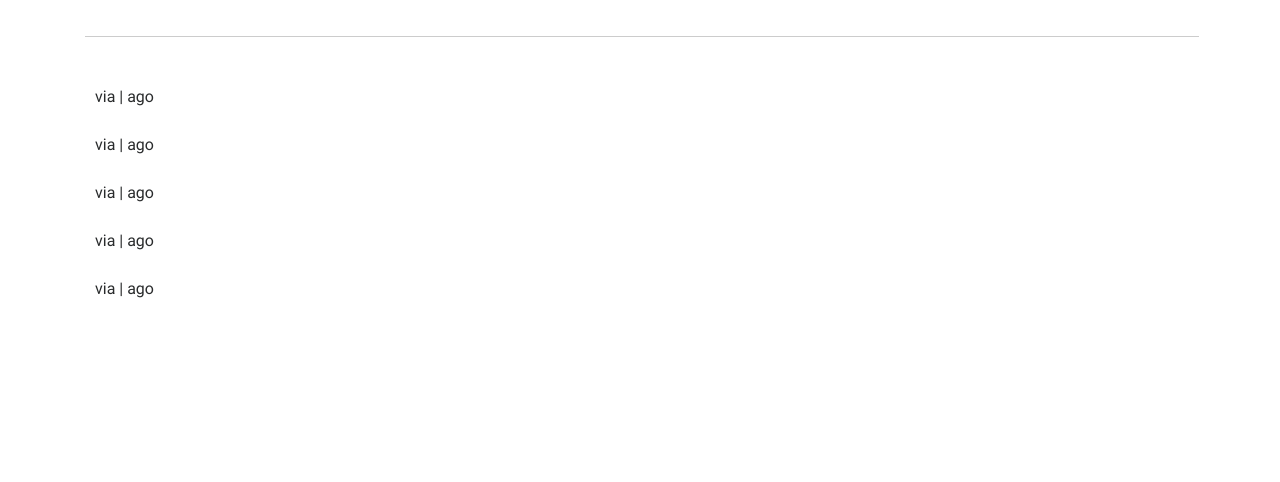
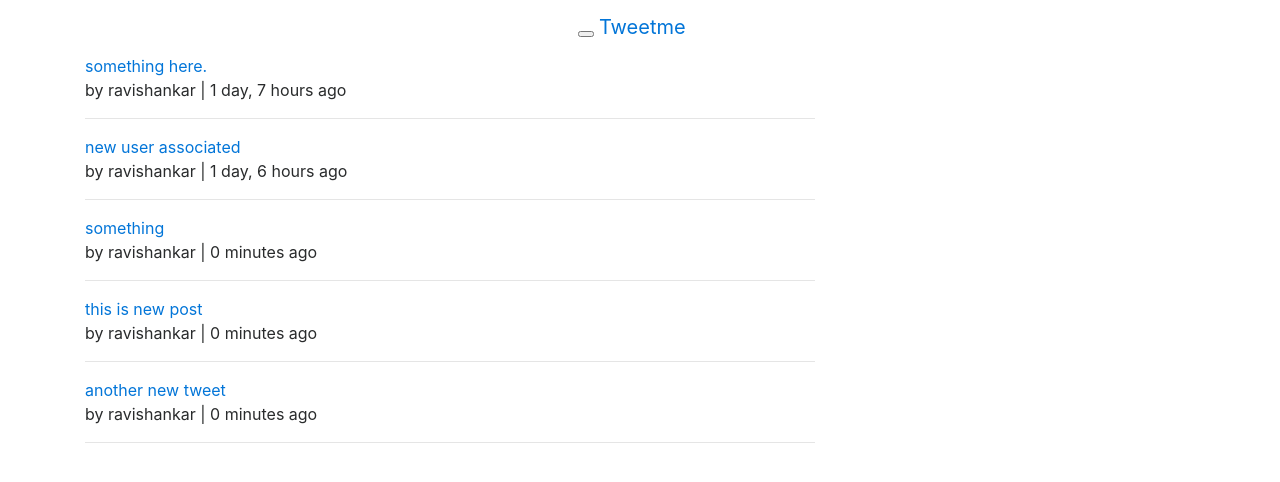
Before and after one commit to sravi4701/tweet-me, a Django app: page /tweet/ in a window 1280 px wide. Shown: the top 482 px of the page. Run offline with Django 3.2, Linux system fonts and the light colour scheme; data comes from the database, SQL or seed files in the repository; both versions use the stored data as it was after the commit; some libraries are stand-ins or nearby versions.

Commit message:
Add navbar

```diff
--- a/templates/base.html
+++ b/templates/base.html
@@ -12,13 +12,14 @@
     <!-- Bootstrap core CSS -->
     <link href="{% static 'css/bootstrap.min.css' %}" rel="stylesheet">
     <!-- Material Design Bootstrap -->
-    <link href="{% static 'css/mdb.min.css' %}" rel="stylesheet">
+    <!-- <link href="{% static 'css/mdb.min.css' %}" rel="stylesheet"> -->
     <!-- Your custom styles (optional) -->
     <link href="{% static 'css/style.css' %}" rel="stylesheet">
 </head>
 
 <body>
     <div class="container">
+        {% include "navbar.html" %}
         {% block content %}
         {% endblock %}
     </div>
@@ -30,7 +31,7 @@
     <!-- Bootstrap core JavaScript -->
     <script type="text/javascript" src="{% static 'js/bootstrap.min.js' %}"></script>
     <!-- MDB core JavaScript -->
-    <script type="text/javascript" src="{% static 'js/mdb.min.js' %}"></script>
+    <!-- <script type="text/javascript" src="{% static 'js/mdb.min.js' %}"></script> -->
 </body>
 
 </html>
--- /dev/null
+++ b/templates/navbar.html
@@ -0,0 +1,32 @@
+<nav class="navbar navbar-default">
+	<div class="container-fluid">
+		<div class="navbar-header">
+			<button type="button" class="navbar-toggle collapsed" data-toggle="collapse" data-target="#bs-example-navbar-collapse-1" aria-expanded="false">
+				<span class="sr-only">Toggle navigation</span>
+				<span class="icon-bar"></span>
+				<span class="icon-bar"></span>
+				<span class="icon-bar"></span>
+			</button>
+			<a class="navbar-brand" href="#">Tweetme</a>
+		</div>
+		<div class="collapse navbar-collapse" id="bs-example-navbar-collapse-1">
+			<ul class="nav navbar-nav">
+
+			</ul>
+			{% include "tweets/tweet_search.html" %}
+			<ul class="nav navbar-nav navbar-right">
+				<li><a href="#">Link</a></li>
+				<li class="dropdown">
+					<a href="#" class="dropdown-toggle" data-toggle="dropdown" role="button" aria-haspopup="true" aria-exapanded="false">Dropdown <span class="caret"></span></a>
+					<ul class="dropdown-menu">
+						<li><a href="#">Action</a></li>
+						<li><a href="#">Another Action</a></li>
+						<li><a href="#">Something else here </a></li>
+						<li role="separator" class="divider"></li>
+						<li><a href="#">Separated link</a></li>
+					</ul>
+				</li>
+			</ul>
+		</div>
+	</div>
+</nav>
--- a/tweetme/urls.py
+++ b/tweetme/urls.py
@@ -22,7 +22,7 @@
 
 urlpatterns = [
     url(r'^admin/', admin.site.urls),
-    url(r'^$', views.home),
+    url(r'^$', views.home, name="home"),
     url(r'^tweet/', include("tweets.urls", namespace="tweet")),
 ]
 
--- a/tweets/models.py
+++ b/tweets/models.py
@@ -2,6 +2,7 @@
 from django.conf import settings
 # Create your models here.
 from tweets.validators import validate_content
+from django.urls import reverse
 
 
 class Tweet(models.Model):
@@ -13,3 +14,6 @@
 
 	def __str__(self):
 		return self.content
+
+	def get_absolute_url(self, *args, **kwargs):
+		return reverse("tweet:detail", kwargs={"pk":self.pk})
--- a/tweets/templates/tweets/list_view.html
+++ b/tweets/templates/tweets/list_view.html
@@ -3,23 +3,24 @@
 {%block title%}Home {{ block.super }}{% endblock %}
 
 {% block content %}
-	{% include "tweets/tweet_search.html" %} <br>
 	<div class="row">
 		<div class="col-sm-8 col-sm-offset-2">
 			{% for obj in object_list %}
 				<div class="media">
 					<div class="media-left">
 						<a href="">
-							{% if object.image %}
+							{% if obj.image %}
 								<img class="media-object"src="" alt="...">
 							{% endif %}
 						</a>
 					</div>
 					<div class="media-body">
-						{{ object.content }}<br>
-						via {{object.user}} | {{object.timestamp | timesince}} ago
+						<a href="{% url 'tweet:detail' pk=obj.id %}">{{ obj.content }}</a>
+						<br>
+						by {{obj.user}} | {{obj.timestamp | timesince}} ago
 					</div>
 				</div>
+				<hr>
 			{% empty %}
 				{% if request.GET.q %}
 					<p>Now tweets found</p>
--- a/tweets/templates/tweets/tweet_search.html
+++ b/tweets/templates/tweets/tweet_search.html
@@ -1,3 +1,8 @@
-<form action="{% url 'tweet:list' %}" method="GET">
-	<input type="text" name="q" value="{{ request.GET.q }}">
+<form action="{% url 'tweet:list' %}" method="GET" class="navbar-form navbar-left">
+	<div class="form-group">
+<!-- 		<label for="input1">Search</label>
+ -->
+ <input type="text" id="input1" class="form-control"name="q" value="{{ request.GET.q }}" placeholder="query">
+	</div>
+	<input type="submit" class="btn btn-primary"value="Submit">
 </form>
--- a/tweets/urls.py
+++ b/tweets/urls.py
@@ -7,5 +7,5 @@
 	url(r'^(?P<pk>\d+)/$', TweetDetailView.as_view(), name="detail"),#tweet/1
 	url(r'^create/$', TweetCreateView.as_view(), name="create"), #tweet/create/
 	url(r'^(?P<pk>\d+)/edit$', TweetUpdateView.as_view(), name="edit"), #tweet/1/edit
-	url(r'^(?P<pk>\d+)/delete$', TweetDeleteView.as_view(), name="edit"), #tweet/1/delete
+	url(r'^(?P<pk>\d+)/delete$', TweetDeleteView.as_view(), name="delete"), #tweet/1/delete
 ]
```
Also changed, not shown: db.sqlite3.
